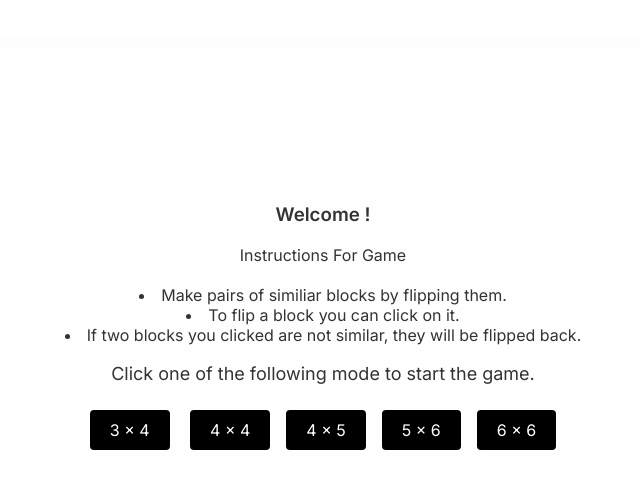
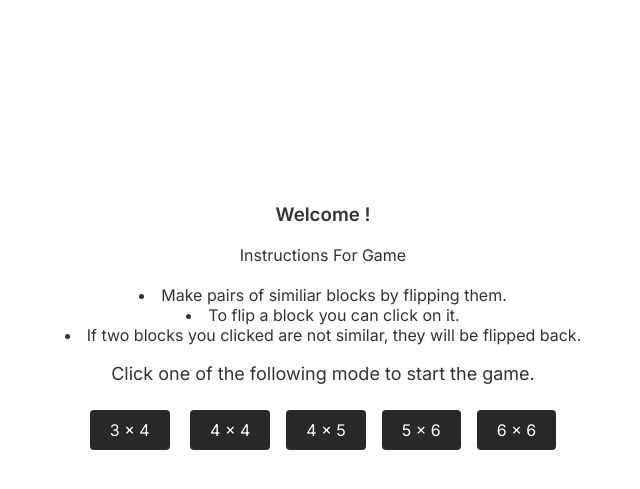
Before and after one commit to poojasoftiatric/Memory-Grid, a plain HTML site: page index.html in a window 1280 px wide. Shown: the part 79-568 px from the top of the page, without its empty margins (317-957 px from the left). Drawn offline with nearby package versions, Linux system fonts and the light colour scheme.

Commit message:
Updated the styling

```diff
--- a/gameStyle.css
+++ b/gameStyle.css
@@ -8,7 +8,7 @@
 html, body {
     margin: 0;
     padding: 0;
-    background: #f4f4f4;
+    background: #f4f4f4f6;
     color: #333;
     width: 100vw;
     height: 100vh;
@@ -19,7 +19,7 @@ html, body {
     font-size: 24px;
     font-weight: 600;
     padding: 20px;
-    background: #ffffff;
+    background: #fffffffa;
     box-shadow: 0 2px 4px rgba(0,0,0,0.05);
 }
 
@@ -37,7 +37,7 @@ html, body {
 }
 
 button {
-    background: #000;
+    background: #000000d7;
     color: #fff;
     border: none;
     padding: 10px 20px;
```
Also changed, not shown: gameScript.js (line endings or trailing spaces).
